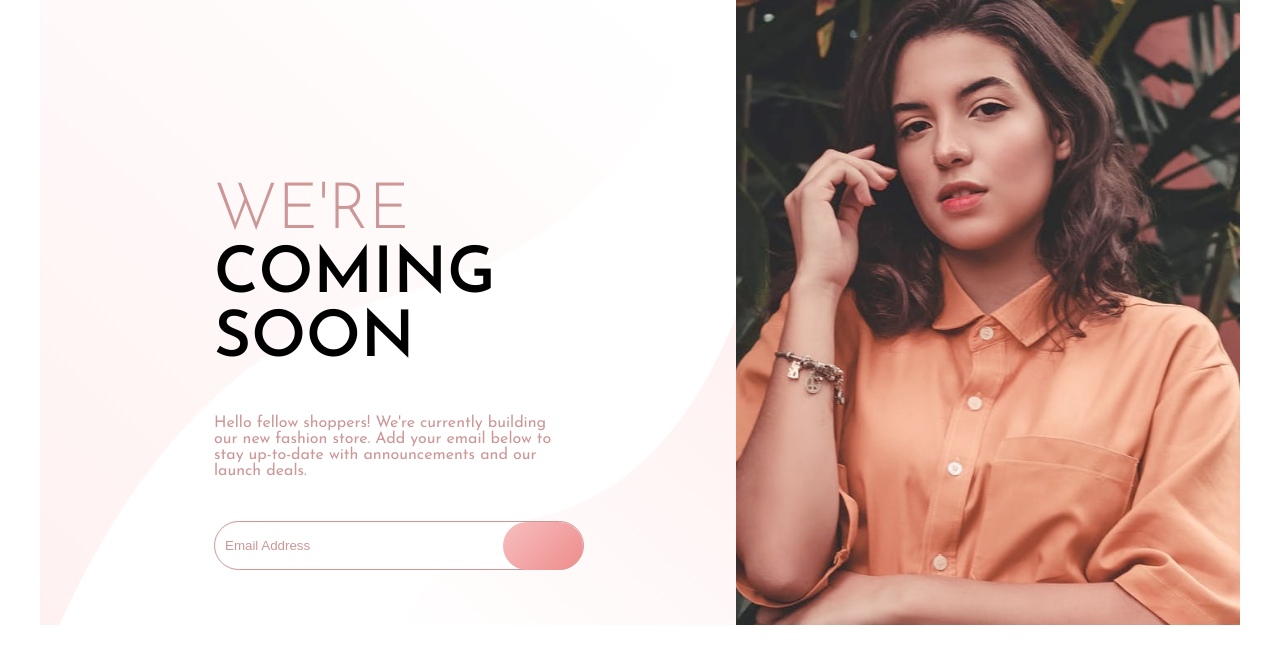
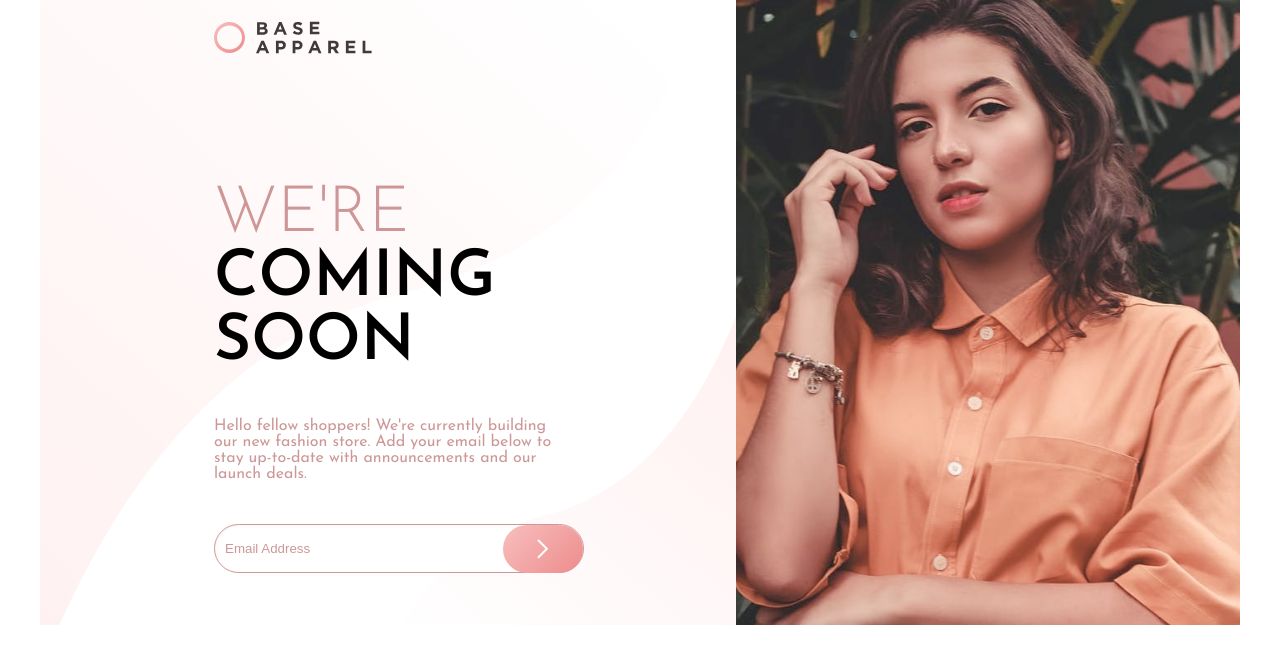
Before and after one commit to Fringedd/coming-soon, a plain HTML site: page index.html in a window 1280 px wide. Drawn offline with Linux system fonts and the light colour scheme; files whose address does not match are found by name.

Commit message:
Update index.html

```diff
--- a/index.html
+++ b/index.html
@@ -16,7 +16,7 @@
   <div class="left">
     <div class="contain">
     <div class="base">
-      <img src="./images/logo.svg" alt="">
+      <img src="logo.svg" alt="">
     </div>
     <div class="mobile-img">
 
@@ -30,11 +30,11 @@
     <form id="signup" class="form">
     <div class="form-field">
       <input type="text" name="email" id="email" autocomplete="off" placeholder="Email Address">
-      <img id="error-img" src="./images/icon-error.svg" alt="" class="error-image">
+      <img id="error-img" src="icon-error.svg" alt="" class="error-image">
       <small></small>
       <div class="submit2">
       <input type="submit"  class="submit">
-      <img src="./images/icon-arrow.svg" alt="">
+      <img src="icon-arrow.svg" alt="">
     </div>
 
   </div>
```
